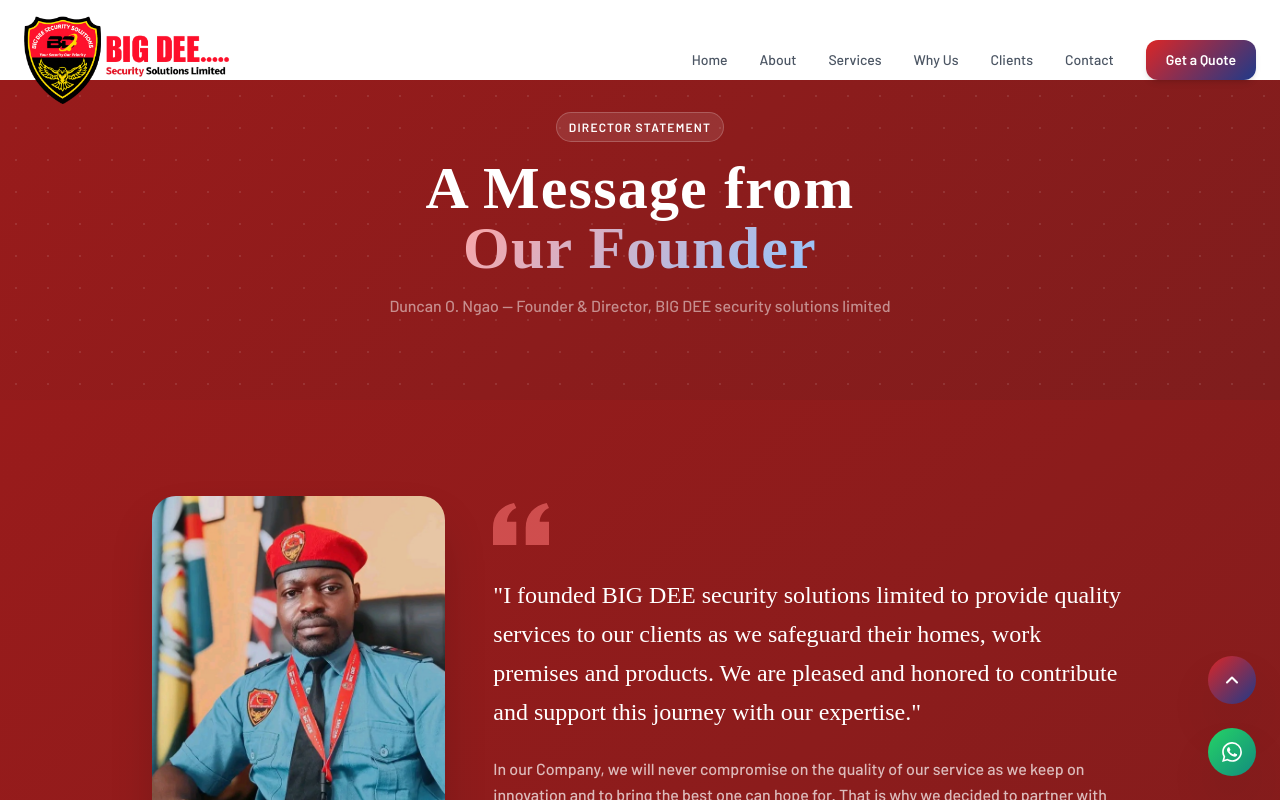
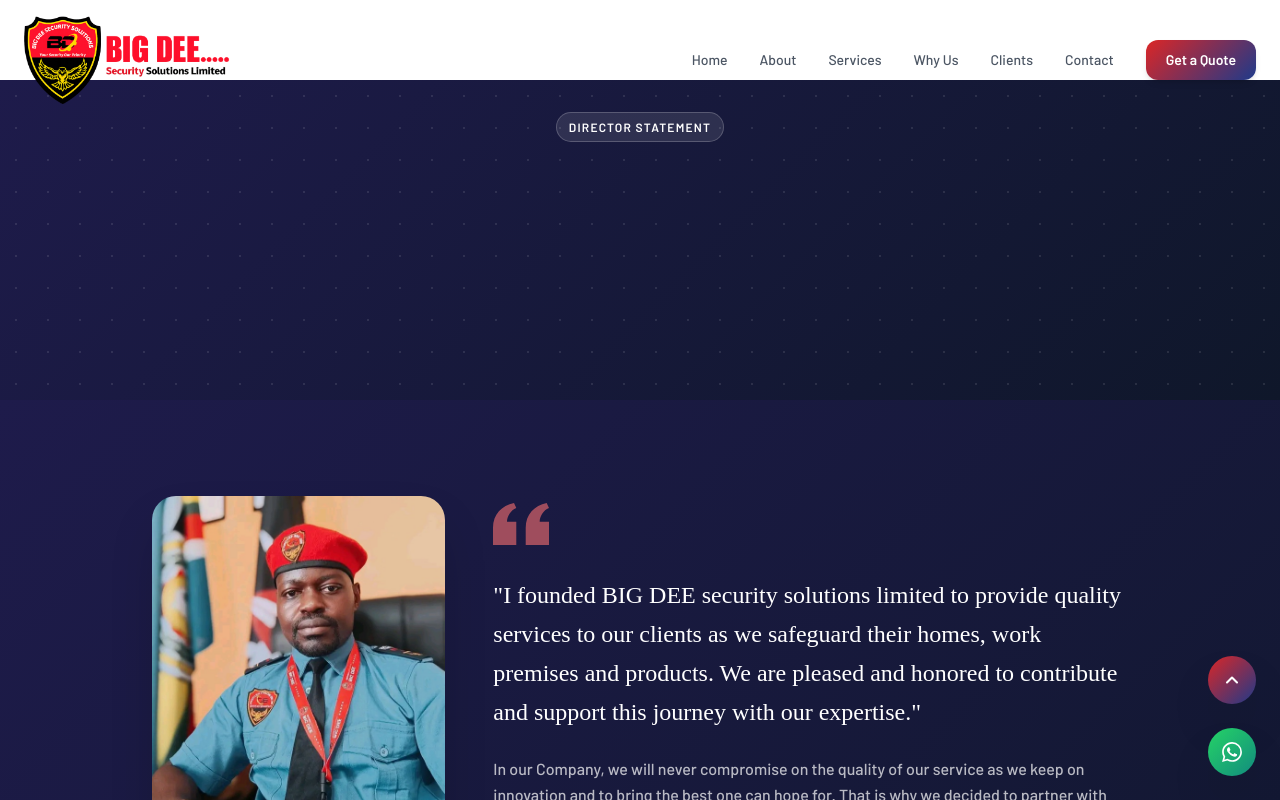
Before and after one commit to Muchyz/bigdee, a React (Vite) app: page /director in a window 1280 px wide. Shown: the top 800 px of the page. Built offline with nearby package versions, Linux system fonts and the light colour scheme.

Commit message:
fix director page bg and heading

```diff
--- a/src/pages/DirectorPage.jsx
+++ b/src/pages/DirectorPage.jsx
@@ -31,25 +31,19 @@
   return (
     <div style={{ paddingTop: "80px" }}>
       {/* Dark hero */}
-      <div className="relative overflow-hidden" style={{ minHeight: "320px", background: "linear-gradient(135deg,#991b1b,#7f1d1d)" }}>
+      <div className="relative overflow-hidden" style={{ minHeight: "320px", background: "linear-gradient(135deg,#1e1b4b,#0f172a)" }}>
         <div className="absolute inset-0 opacity-10 pointer-events-none"
           style={{ backgroundImage: "radial-gradient(circle,#ffffff 1px,transparent 1px)", backgroundSize: "32px 32px" }} />
         <div className="relative z-10 max-w-5xl mx-auto px-6 py-8 text-center">
           <span className="inline-block bg-white/10 text-white text-xs font-semibold tracking-widest uppercase px-3 py-1.5 rounded-full mb-4 border border-white/20">
             Director Statement
           </span>
-          <h1 className="text-5xl md:text-6xl text-white mb-4" style={{ fontFamily: "'DM Serif Display',serif" }}>
-            A Message from<br />
-            <span style={{ background: "linear-gradient(135deg,#fca5a5,#93c5fd)", WebkitBackgroundClip: "text", WebkitTextFillColor: "transparent" }}>
-              Our Founder
-            </span>
-          </h1>
-          <p className="text-white/50 max-w-xl mx-auto">Duncan O. Ngao — Founder & Director, BIG DEE security solutions limited</p>
+
         </div>
       </div>
 
       {/* Main Statement */}
-      <section className="py-24" style={{ background: "linear-gradient(135deg,#991b1b,#7f1d1d)" }}>
+      <section className="py-24" style={{ background: "linear-gradient(135deg,#1e1b4b,#0f172a)" }}>
         <div className="max-w-5xl mx-auto px-6">
           <div className="grid lg:grid-cols-3 gap-12 items-start">
             <Reveal>
```
